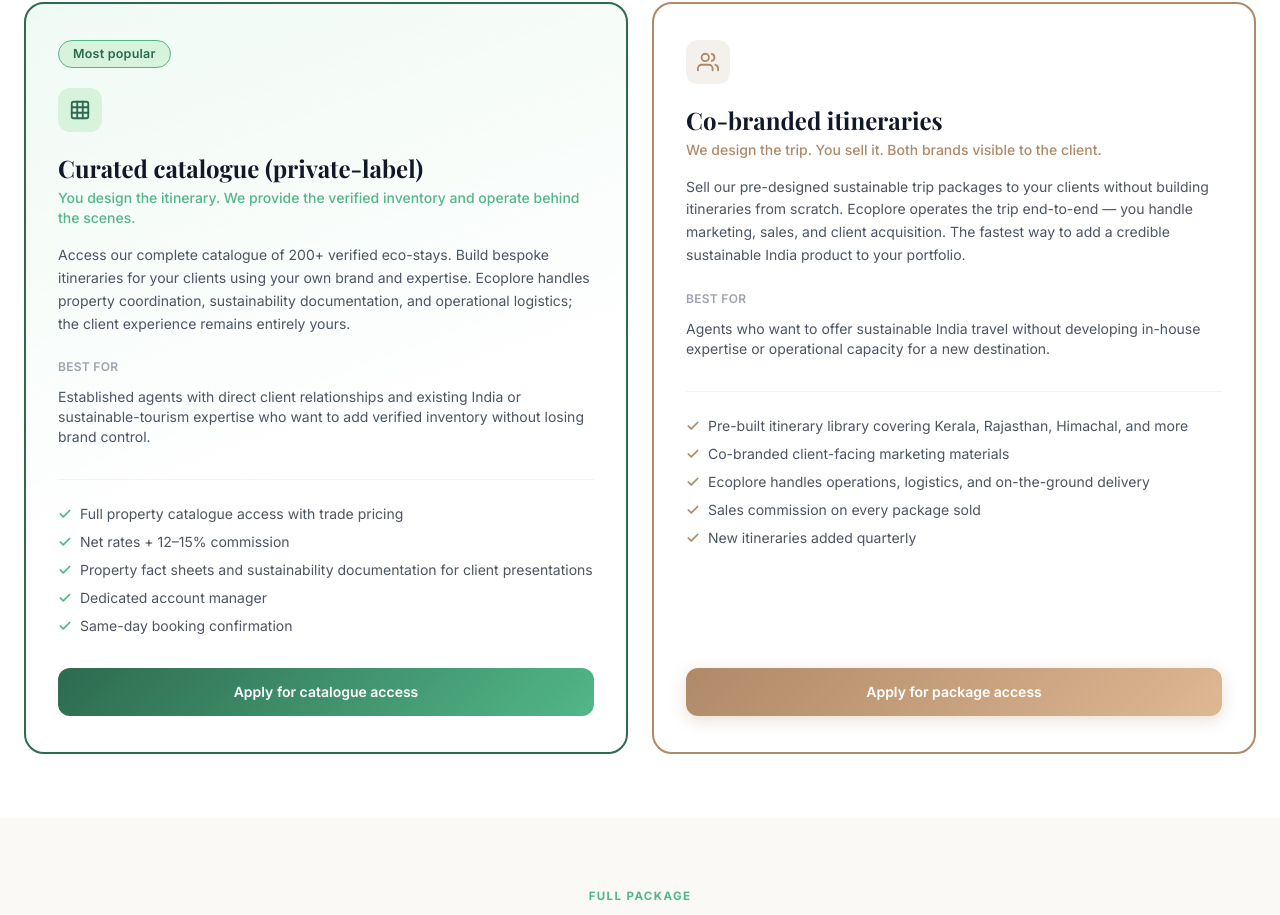
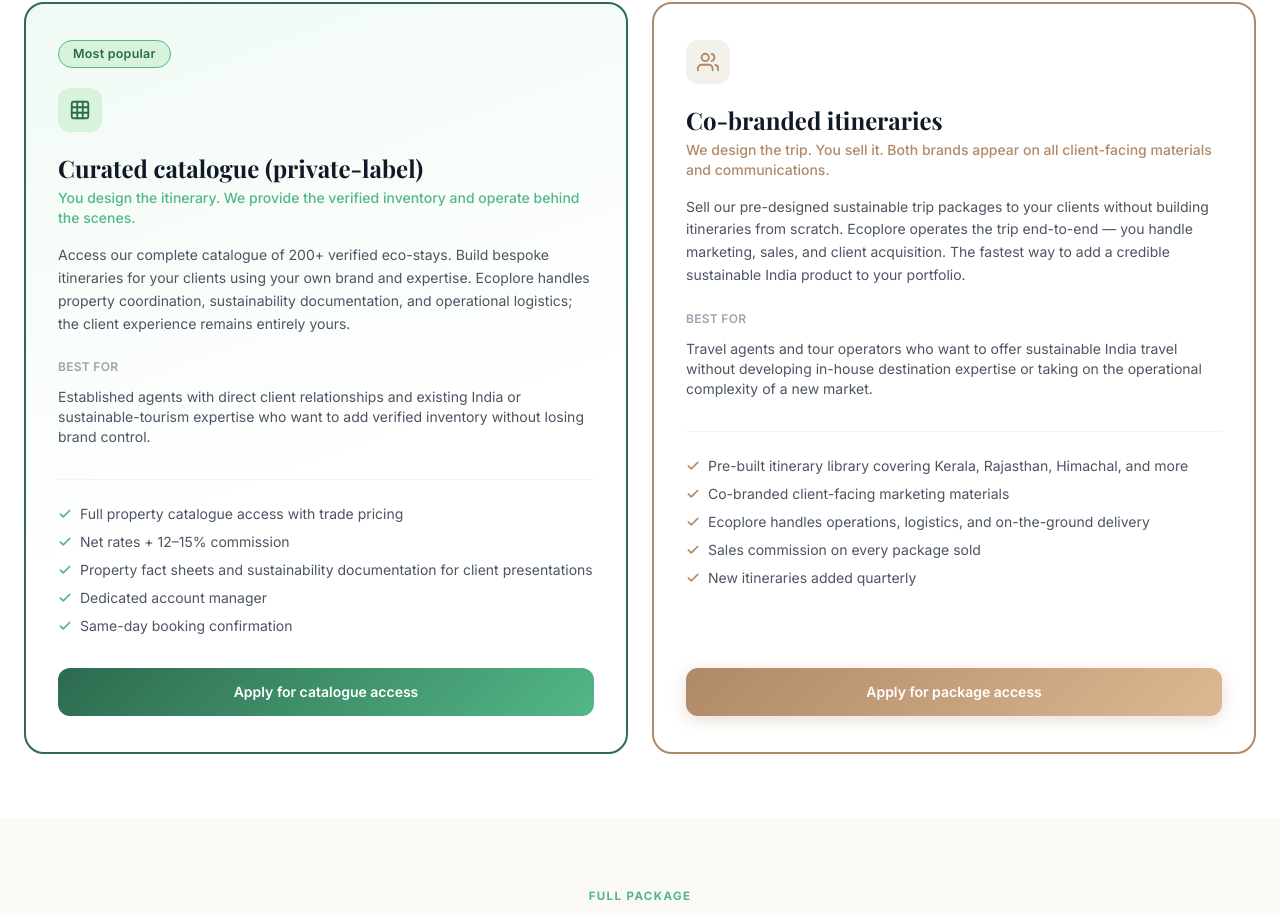
Before and after one commit to Mattcode03/Ecoplore, a plain HTML site: page partners.html in a window 1280 px wide. Shown: the part 2148-3063 px from the top of the page. Drawn offline with nearby package versions, Linux system fonts and the light colour scheme; a web font is replaced by a local one.

Commit message:
Balance co-branded card content with private label card

```diff
--- a/partners.html
+++ b/partners.html
@@ -390,12 +390,12 @@
           </svg>
         </div>
         <h3 class="font-display text-2xl font-bold text-gray-900 mb-1">Co-branded itineraries</h3>
-        <p class="text-sm font-medium mb-4" style="color:#b08968;">We design the trip. You sell it. Both brands visible to the client.</p>
+        <p class="text-sm font-medium mb-4" style="color:#b08968;">We design the trip. You sell it. Both brands appear on all client-facing materials and communications.</p>
         <p class="text-gray-600 text-sm leading-relaxed mb-6">
           Sell our pre-designed sustainable trip packages to your clients without building itineraries from scratch. Ecoplore operates the trip end-to-end — you handle marketing, sales, and client acquisition. The fastest way to add a credible sustainable India product to your portfolio.
         </p>
         <p class="text-xs font-semibold text-gray-400 uppercase tracking-wide mb-3">Best for</p>
-        <p class="text-sm text-gray-600">Agents who want to offer sustainable India travel without developing in-house expertise or operational capacity for a new destination.</p>
+        <p class="text-sm text-gray-600">Travel agents and tour operators who want to offer sustainable India travel without developing in-house destination expertise or taking on the operational complexity of a new market.</p>
         <div class="mt-8 pt-6 border-t border-gray-100">
           <ul class="flex flex-col gap-2">
             <li class="flex items-center gap-2 text-sm text-gray-600">
```
